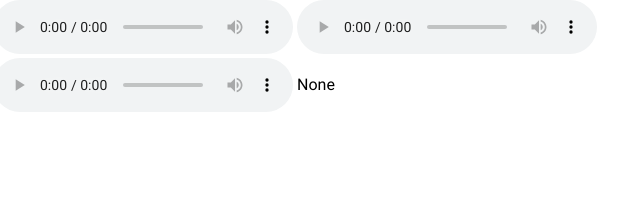
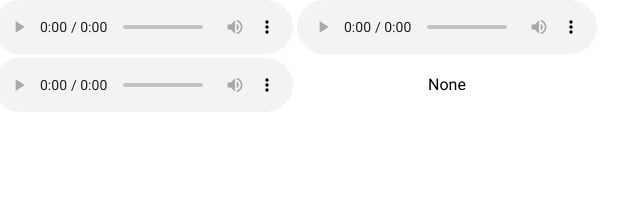
Before and after one commit to seungwonpark/voicefilter, a plain HTML site: page index.html in a window 1280 px wide. Shown: the part 206-424 px from the top of the page, 626-1266 px from the left. Drawn offline with Linux system fonts and the light colour scheme.

Commit message:
center align 'None'

```diff
--- a/index.html
+++ b/index.html
@@ -42,7 +42,7 @@
               <source src="audios/clinton-sample.wav" type="audio/wav"></audio></td>
           <td><audio controls class="audio-player" preload="metadata">
               <source src="audios/clinton-out.wav" type="audio/wav"></audio></td>
-          <td>None</td>
+          <td><div align="center">None</div></td>
         </tr>
       </tbody>
     </table>
```
